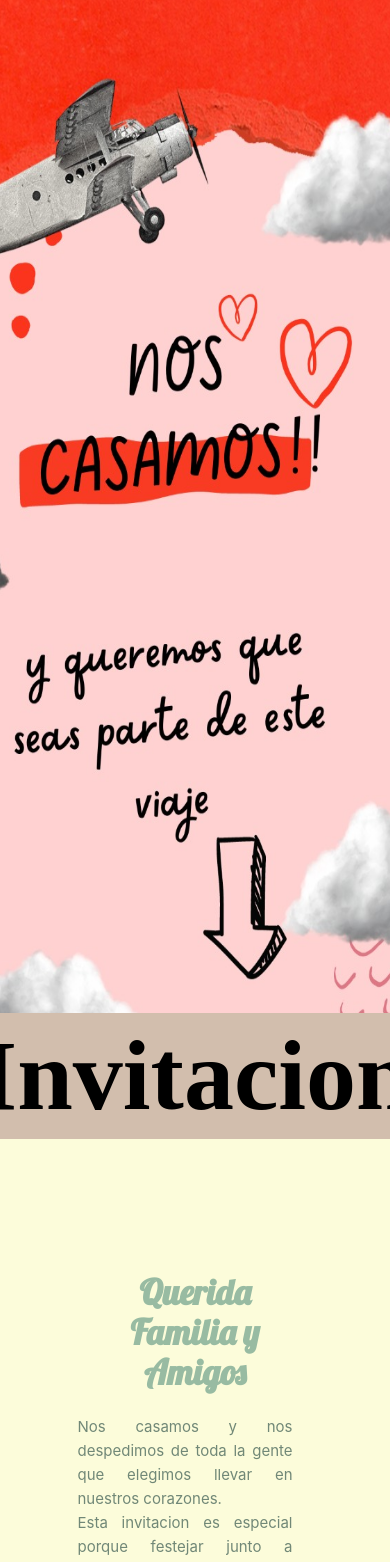
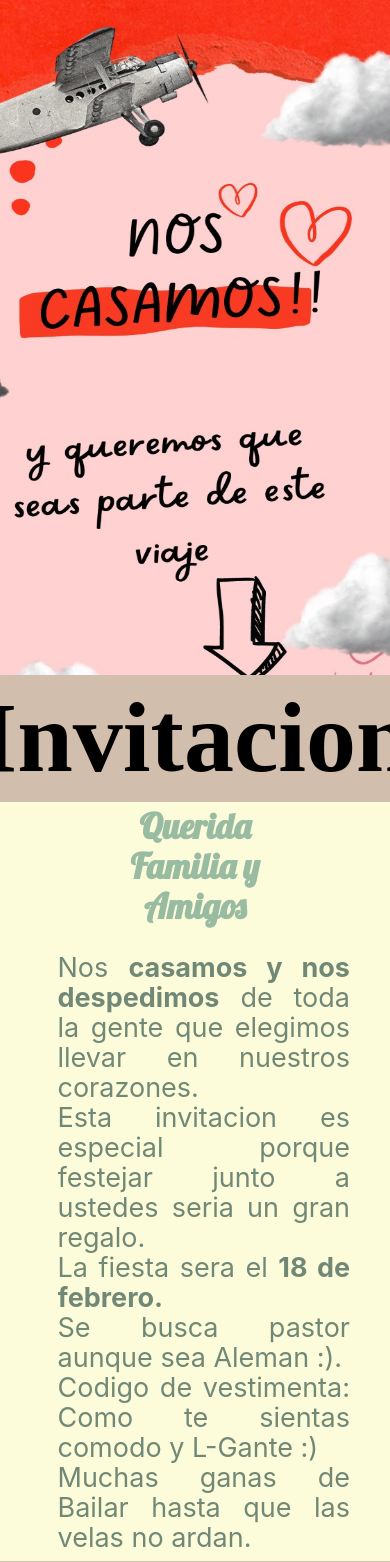
Before and after one commit to francoarriola/juliyfranco, a React (Create React App) app: page / in a window 390 px wide. Shown: the top 1562 px of the page. Built offline with nearby package versions, Linux system fonts and the light colour scheme; a web font is replaced by a local one.

Commit message:
strong en descripcion

```diff
--- a/src/Components/Home/index.module.scss
+++ b/src/Components/Home/index.module.scss
@@ -27,9 +27,9 @@
     }
     @media (max-width: 400px) {
       background-image: url(../../Resources/portada.jpeg);
-
       background-position: -80px;
-      background-size: 500px 1100px;
+      background-size: 500px 800px;
+      height: 80vh;
     }
     p {
       position: relative;
--- a/src/Components/Where/index.js
+++ b/src/Components/Where/index.js
@@ -10,11 +10,11 @@ const Where = () => {
       <div className={Styles["desc"]}>
         <h1>Querida Familia y Amigos</h1>
         <p>
-          Nos casamos y nos despedimos de toda la gente que elegimos llevar en
-          nuestros corazones. <br />
+          Nos <strong>casamos y nos despedimos</strong> de toda la gente que
+          elegimos llevar en nuestros corazones. <br />
           Esta invitacion es especial porque festejar junto a ustedes seria un
           gran regalo.
-          <br /> La fiesta sera el 18 de febrero.
+          <br /> La fiesta sera el <strong> 18 de febrero.</strong>
           <br /> Se busca pastor aunque sea Aleman :).
           <br /> Codigo de vestimenta: Como te sientas comodo y L-Gante :)
           <br />
--- a/src/Components/Where/index.module.scss
+++ b/src/Components/Where/index.module.scss
@@ -58,7 +58,7 @@
     line-height: 40px;
     color: #718877;
     @media (max-width: 700px) {
-      font-size: 20px;
+      font-size: 25px;
       line-height: 24px;
       text-align: justify;
       margin-left: -20px;
@@ -66,7 +66,10 @@
       overflow: hidden;
     }
     @media (max-width: 500px) {
-      font-size: 15px;
+      font-size: 27px;
+      width: 150%;
+      line-height: 30px;
+      margin-left: -40px;
     }
   }
 }
```
